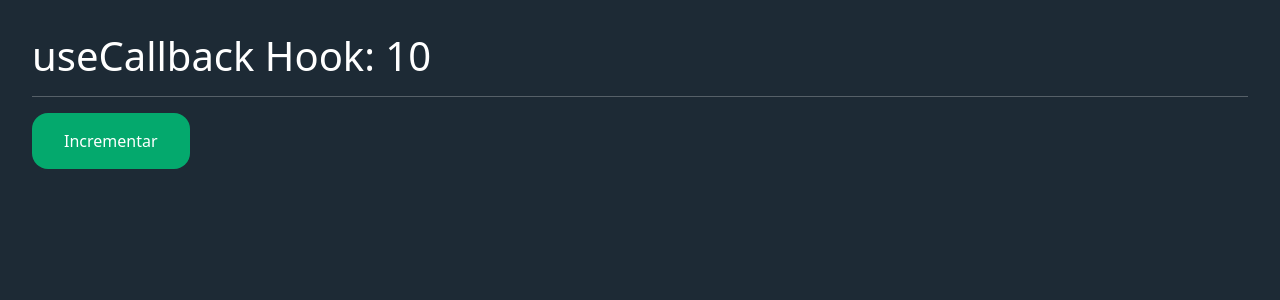
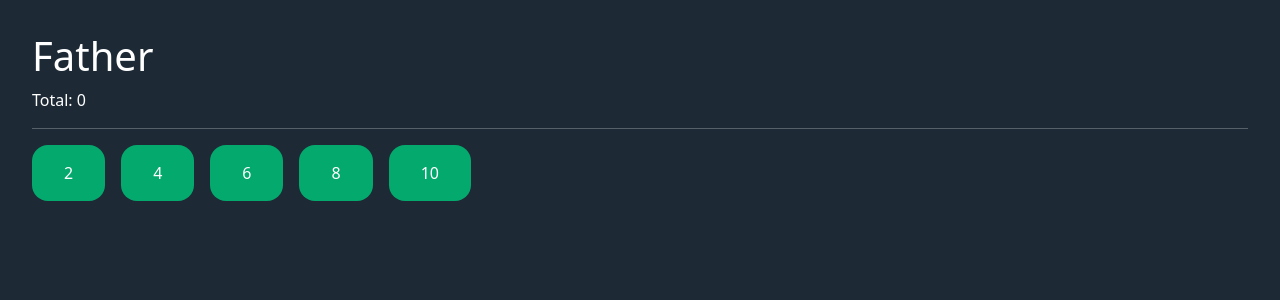
Before and after one commit to doclaag/hook-app, a React (Vite) app: page / in a window 1280 px wide. Shown: the top 300 px of the page. Built offline with nearby package versions, Linux system fonts and the light colour scheme.

Commit message:
task with useCallback

```diff
--- /dev/null
+++ b/src/07-task-memo/Child.jsx
@@ -0,0 +1,19 @@
+import React from 'react';
+import PropTypes from 'prop-types';
+
+export const Child = React.memo(({ number, increment }) => {
+
+    console.log('Me volví a generar :(');
+
+    return (
+        <button
+            className='btn mr-3'
+            onClick={() => increment(number)}
+        >{number}</button>
+    );
+});
+
+Child.propTypes = {
+    number: PropTypes.number.isRequired,
+    increment: PropTypes.func.isRequired
+};
--- /dev/null
+++ b/src/07-task-memo/Father.jsx
@@ -0,0 +1,38 @@
+import { useCallback, useState } from "react"
+import { Child } from "./Child";
+
+
+export const Father = () => {
+
+    const numbers = [2, 4, 6, 8, 10];
+    const [value, setValue] = useState(0);
+
+    const increment = useCallback(
+        (num) => {
+            setValue((v) => v + num);
+        },
+        [],
+    );
+
+    // const increment = (num) => {
+    //     setValue(value + num);
+    // };
+
+    return (
+        <div>
+            <h1>Father</h1>
+            <p>Total: {value}</p>
+
+            <hr />
+            {
+                numbers.map(n => (
+                    <Child
+                        key={n}
+                        number={n}
+                        increment={increment}
+                    />
+                ))
+            }
+        </div>
+    )
+}
--- a/src/main.jsx
+++ b/src/main.jsx
@@ -12,10 +12,11 @@ import './index.css'
 // import { Layout } from './05-useLayoutEffect/Layout'
 // import { Memorize } from './06-memos/Memorize'
 // import { MemoHook } from './06-memos/MemoHook'
-import { CallbackHook } from './06-memos/CallbackHook'
+// import { CallbackHook } from './06-memos/CallbackHook'
+import { Father } from './07-task-memo/Father'
 
 ReactDOM.createRoot(document.getElementById('root')).render(
   <React.StrictMode>
-    <CallbackHook />
+    <Father />
   </React.StrictMode>,
 )
```
